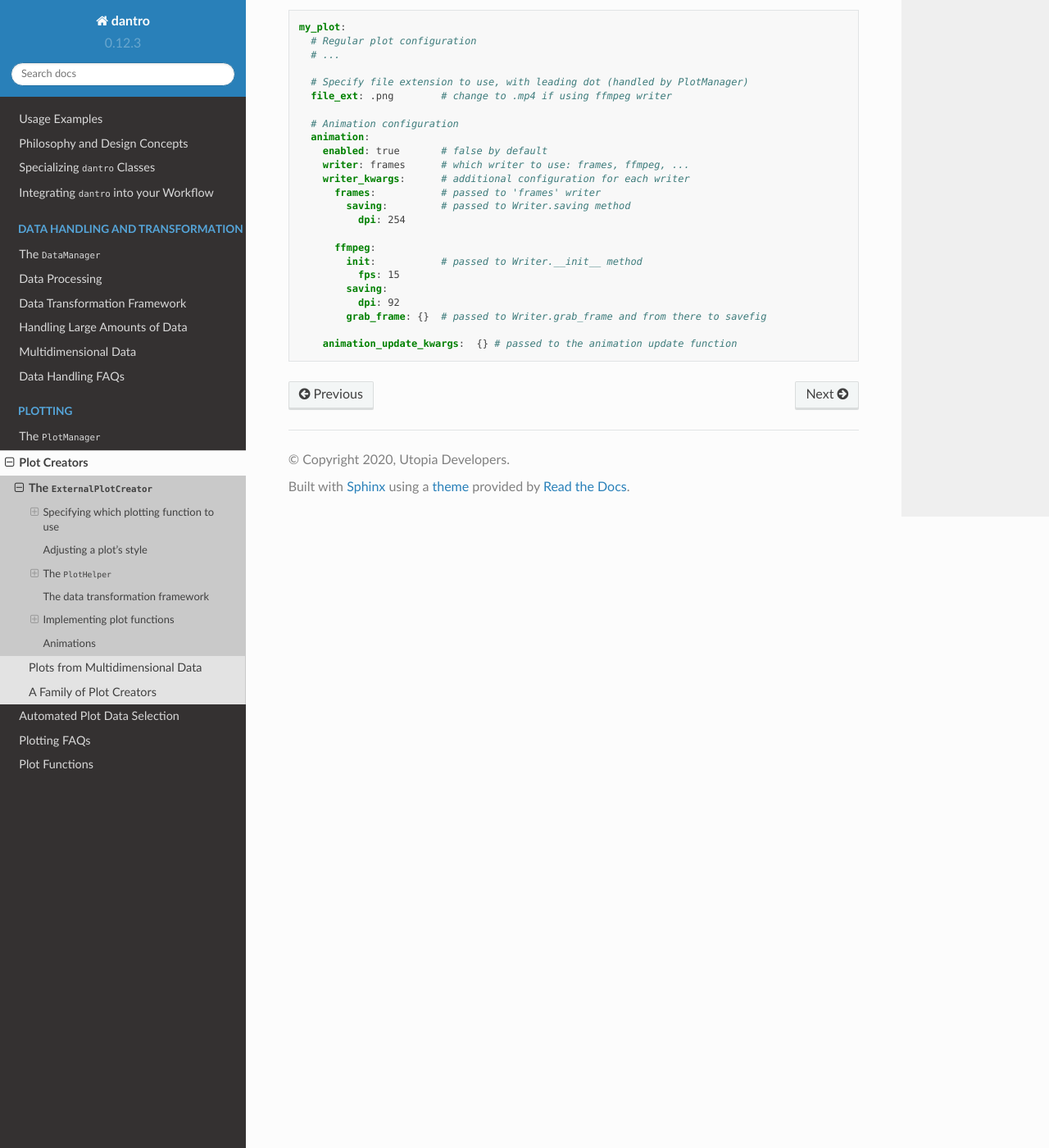
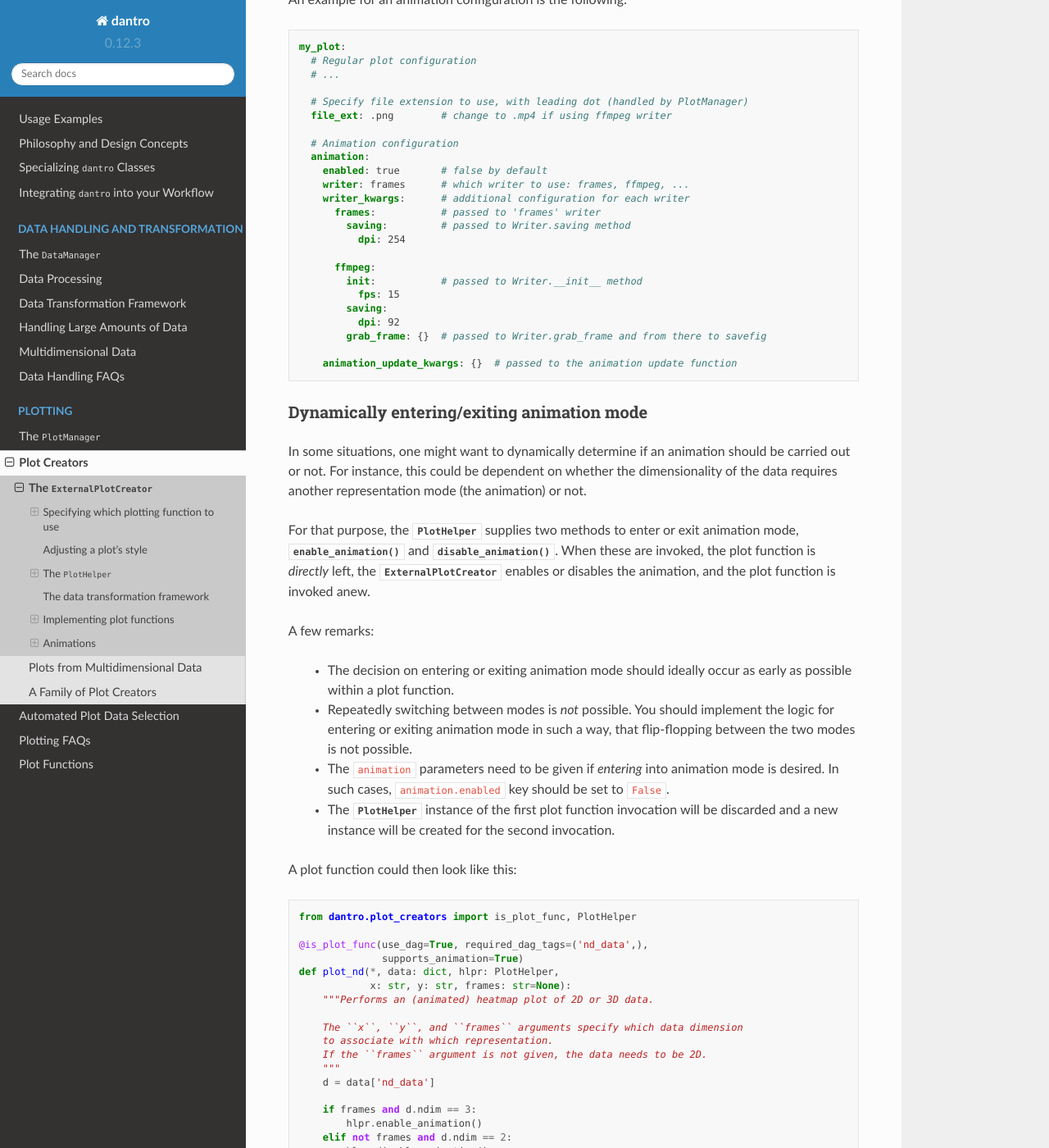
Before and after one commit to utopia-foss/dantro, a Sphinx documentation site: the page built from doc/plotting/creators/ext.rst, in a window 1280 px wide and 1400 px high, scrolled down 11064 px. Shown: the whole window at 82% size. Built offline with Sphinx 7.4.7 and the Read the Docs theme 2.0.0, drawn with Linux system fonts in a browser that asks for light colours; pages that are not in the unit, such as notebooks, are missing from menus; some of the changed text lies outside the part shown.

Commit message:
Add documentation entries for animation mode switching

```diff
--- a/doc/plotting/creators/ext.rst
+++ b/doc/plotting/creators/ext.rst
@@ -545,4 +545,60 @@ An example for an animation configuration is the following:
             dpi: 92
           grab_frame: {}  # passed to Writer.grab_frame and from there to savefig
 
-      animation_update_kwargs:  {} # passed to the animation update function
+      animation_update_kwargs: {}  # passed to the animation update function
+
+
+.. _pcr_ext_animation_mode_switching:
+
+Dynamically entering/exiting animation mode
+^^^^^^^^^^^^^^^^^^^^^^^^^^^^^^^^^^^^^^^^^^^
+In some situations, one might want to dynamically determine if an animation should be carried out or not.
+For instance, this could be dependent on whether the dimensionality of the data requires another representation mode (the animation) or not.
+
+For that purpose, the :py:class:`~dantro.plot_creators._plot_helper.PlotHelper` supplies two methods to enter or exit animation mode, :py:meth:`~dantro.plot_creators._plot_helper.PlotHelper.enable_animation` and :py:meth:`~dantro.plot_creators._plot_helper.PlotHelper.disable_animation`.
+When these are invoked, the plot function is *directly* left, the :py:class:`~dantro.plot_creators.pcr_ext.ExternalPlotCreator` enables or disables the animation, and the plot function is invoked anew.
+
+A few remarks:
+
+    * The decision on entering or exiting animation mode should ideally occur as early as possible within a plot function.
+    * Repeatedly switching between modes is *not* possible.
+      You should implement the logic for entering or exiting animation mode in such a way, that flip-flopping between the two modes is not possible.
+    * The ``animation`` parameters need to be given if *entering* into animation mode is desired.
+      In such cases, ``animation.enabled`` key should be set to ``False``.
+    * The :py:class:`~dantro.plot_creators._plot_helper.PlotHelper` instance of the first plot function invocation will be discarded and a new instance will be created for the second invocation.
+
+A plot function could then look like this:
+
+.. code-block:: python
+
+    from dantro.plot_creators import is_plot_func, PlotHelper
+
+    @is_plot_func(use_dag=True, required_dag_tags=('nd_data',),
+                  supports_animation=True)
+    def plot_nd(*, data: dict, hlpr: PlotHelper,
+                x: str, y: str, frames: str=None):
+        """Performs an (animated) heatmap plot of 2D or 3D data.
+
+        The ``x``, ``y``, and ``frames`` arguments specify which data dimension
+        to associate with which representation.
+        If the ``frames`` argument is not given, the data needs to be 2D.
+        """
+        d = data['nd_data']
+
+        if frames and d.ndim == 3:
+            hlpr.enable_animation()
+        elif not frames and d.ndim == 2:
+            hlpr.disable_animation()
+        else:
+            raise ValueError("Need either 2D data without the `frames` "
+                             "argument, or 3D data with the `frames` argument "
+                             "specified!")
+
+        # Do the 2D plotting for x and y dimensions here
+        # ...
+
+        def update():
+            """Update the heatmap using the ``frames`` argument"""
+            # ...
+
+        hlpr.register_animation_update(update)
--- a/doc/plotting/faq.rst
+++ b/doc/plotting/faq.rst
@@ -93,3 +93,8 @@ Yes.
 
 When using the :py:class:`~dantro.plot_creators._plot_helper.PlotHelper`, it automatically sets up a figure instance and an axis initially, even before the plot function is called.
 However, they can be replaced using the :py:meth:`~dantro.plot_creators._plot_helper.PlotHelper.attach_figure_and_axes` method.
+
+
+Can I let the plot function decide whether to perform an animation?
+^^^^^^^^^^^^^^^^^^^^^^^^^^^^^^^^^^^^^^^^^^^^^^^^^^^^^^^^^^^^^^^^^^^
+Yes. See :ref:`pcr_ext_animation_mode_switching` for more information.
```
